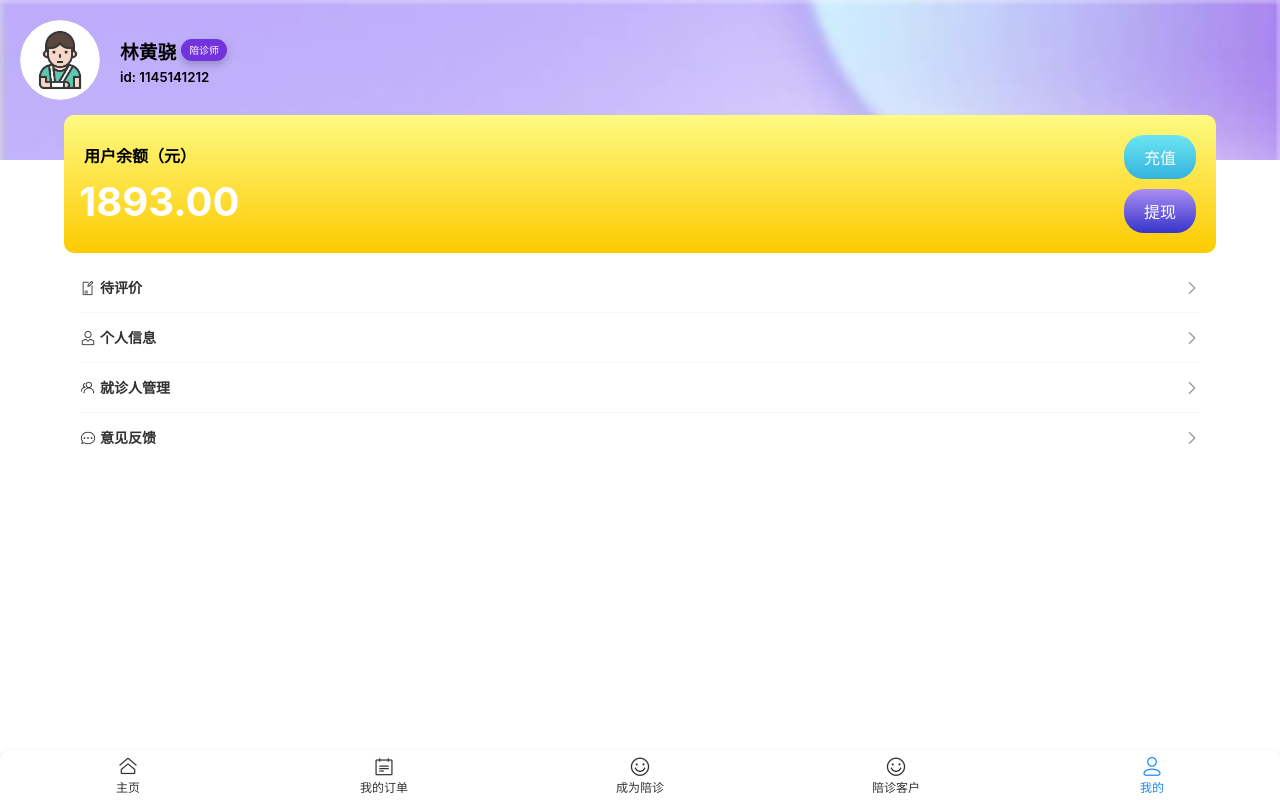
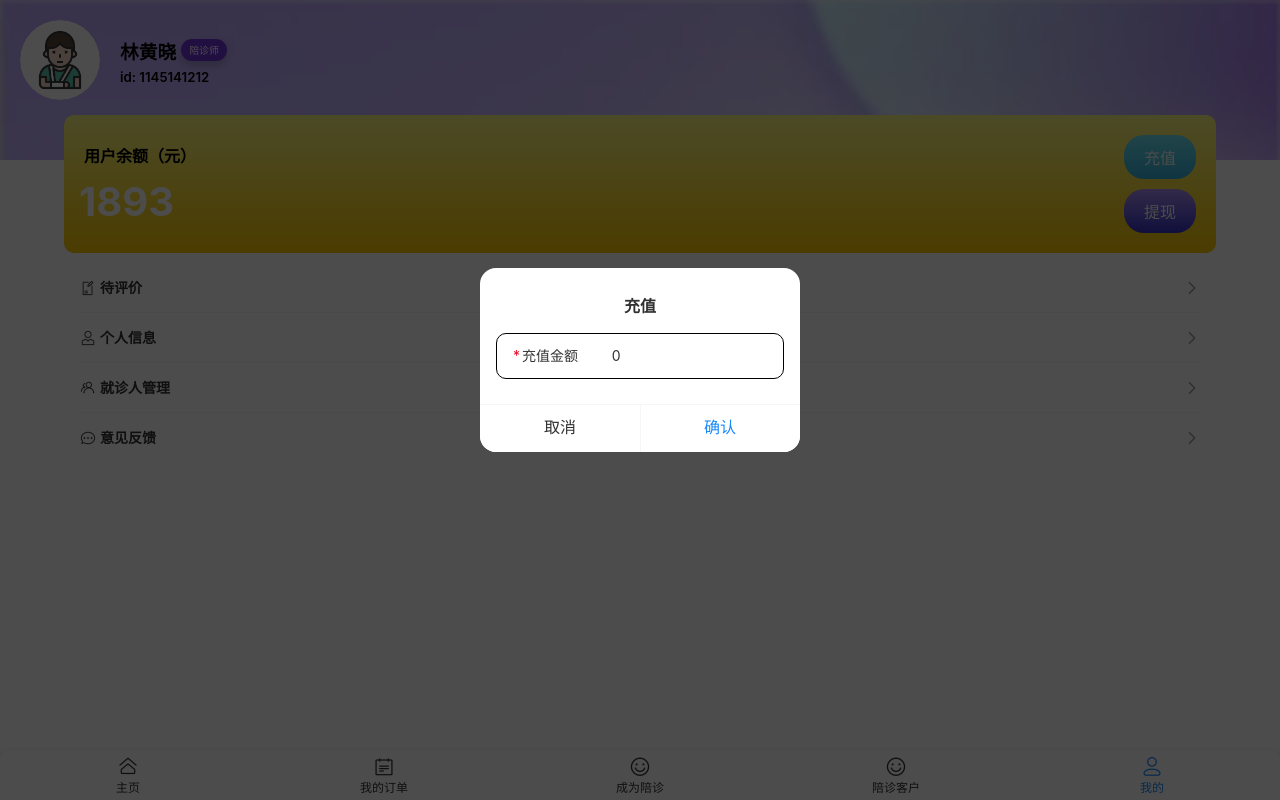
Before and after one commit to ROBINRUGAN/healthdb, a Vue app: page /me in a window 1280 px wide. Both pictures are taken after a click on the button "充值". Built offline with nearby package versions, Linux system fonts and the light colour scheme.

Commit message:
add: 新增充值提现功能、意见反馈功能

```diff
--- a/src/views/MeView.vue
+++ b/src/views/MeView.vue
@@ -1,5 +1,67 @@
 <script setup lang="ts">
 import mewImage from '@/assets/me/patient.jpeg'
+import { showLoadingToast, showSuccessToast, showFailToast } from 'vant'
+import { ref, reactive } from 'vue'
+
+const userData = reactive({
+  nickname: '林黄晓',
+  id: '1145141212',
+  money: 1893.0
+})
+const addNum = ref(0.0)
+const dropNum = ref(0.0)
+const showAdd = ref(false)
+const showDrop = ref(false)
+
+const isValidAmount = (amount: any) => {
+  const pattern = /^\d+(\.\d{1,2})?$/ // 正则表达式，匹配合法金额
+  return pattern.test(amount)
+}
+
+const addMoney = () => {
+  if (!isValidAmount(addNum.value)) {
+    showFailToast('请输入合法的金额')
+    return
+  }
+  showLoadingToast({
+    message: '修改中...',
+    duration: 1000,
+    forbidClick: true,
+    onClose() {
+      const amount = Number(addNum.value)
+      showSuccessToast('成功充值' + amount + '元～')
+      userData.money += amount
+      showAdd.value = false
+    }
+  })
+}
+
+const dropMoney = () => {
+  if (!isValidAmount(dropNum.value)) {
+    showFailToast('请输入合法的金额')
+    return
+  }
+  const amount = Number(dropNum.value)
+  if (amount > userData.money) {
+    showFailToast('余额不足，无法提现')
+    return
+  }
+  showLoadingToast({
+    message: '修改中...',
+    duration: 1000,
+    forbidClick: true,
+    onClose() {
+      showSuccessToast('成功提现' + amount + '元～')
+      userData.money -= amount
+      showDrop.value = false
+    }
+  })
+}
+
+const joinQQGroup = () => {
+  // 替换为你的 QQ 群链接
+  window.location.href = 'https://qm.qq.com/q/mHztyowGiY'
+}
 </script>
 
 <template>
@@ -8,7 +70,7 @@ import mewImage from '@/assets/me/patient.jpeg'
       <van-image round width="80px" height="80px" :src="mewImage" />
       <div class="info">
         <div style="display: flex; align-items: center">
-          <h3 style="margin-right: 5px; margin-top: 2px">林黄骁</h3>
+          <h3 style="margin-right: 5px; margin-top: 2px">{{ userData.nickname }}</h3>
           <van-tag
             color="#7232dd"
             style="font-size: 10px; padding: 3px 8px; box-shadow: 0 4px 8px rgba(0, 0, 0, 0.2)"
@@ -17,17 +79,41 @@ import mewImage from '@/assets/me/patient.jpeg'
             >陪诊师</van-tag
           >
         </div>
-        <h5>id: 1145141212</h5>
+        <h5>id: {{ userData.id }}</h5>
       </div>
     </div>
     <div class="twoWrapper">
       <div class="wrapper">
         <h4>用户余额（元）</h4>
-        <h1>1893.00</h1>
+        <h1>{{ userData.money }}</h1>
       </div>
       <div class="btns">
-        <button class="btn1">充值</button>
-        <button class="btn2">提现</button>
+        <button class="btn1" @click="showAdd = true">充值</button>
+        <van-dialog v-model:show="showAdd" title="充值" show-cancel-button @confirm="addMoney">
+          <van-cell-group inset>
+            <van-field
+              v-model="addNum"
+              label="充值金额"
+              required
+              type="number"
+              placeholder="最多两位小数"
+              style="border-radius: 10px; margin: 15px 0 25px 0; border: 1px solid #000"
+            />
+          </van-cell-group>
+        </van-dialog>
+        <button class="btn2" @click="showDrop = true">提现</button>
+        <van-dialog v-model:show="showDrop" title="提现" show-cancel-button @confirm="dropMoney">
+          <van-cell-group inset>
+            <van-field
+              type="number"
+              v-model="dropNum"
+              required
+              label="提现金额"
+              placeholder="最多两位小数"
+              style="border-radius: 10px; margin: 15px 0 25px 0; border: 1px solid #000"
+            />
+          </van-cell-group>
+        </van-dialog>
       </div>
     </div>
 
@@ -35,10 +121,11 @@ import mewImage from '@/assets/me/patient.jpeg'
       <van-cell class="groupItem" icon="records-o" title="待评价" is-link to="/comment" />
       <van-cell class="groupItem" icon="user-o" title="个人信息" is-link to="userinfo" />
       <van-cell class="groupItem" icon="friends-o" title="就诊人管理" is-link to="/patients" />
-      <van-cell class="groupItem" icon="chat-o" title="意见反馈" is-link />
+      <van-cell class="groupItem" icon="chat-o" title="意见反馈" is-link @click="joinQQGroup" />
     </van-cell-group>
   </div>
 </template>
+
 <style scoped>
 .top {
   background-repeat: no-repeat;
```
